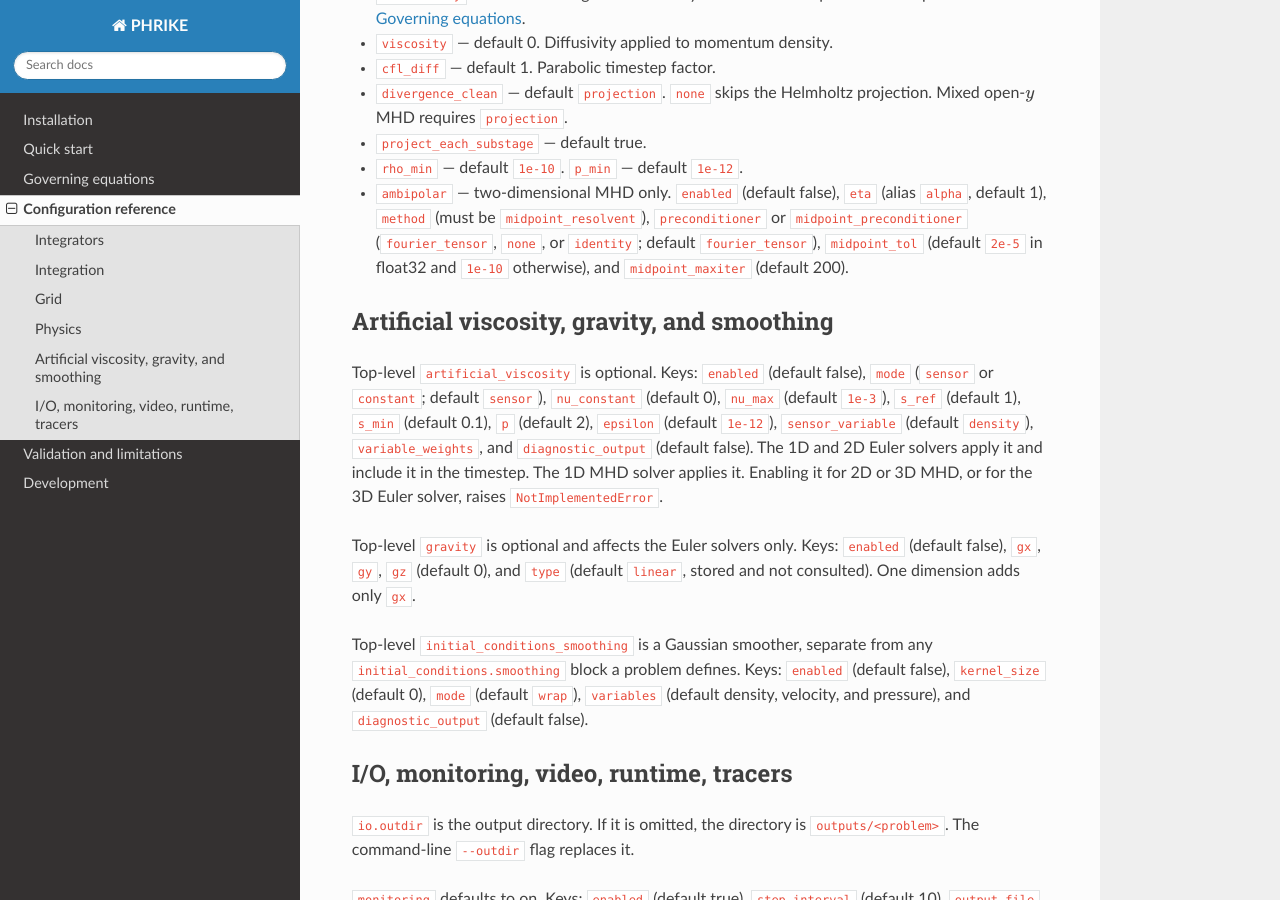
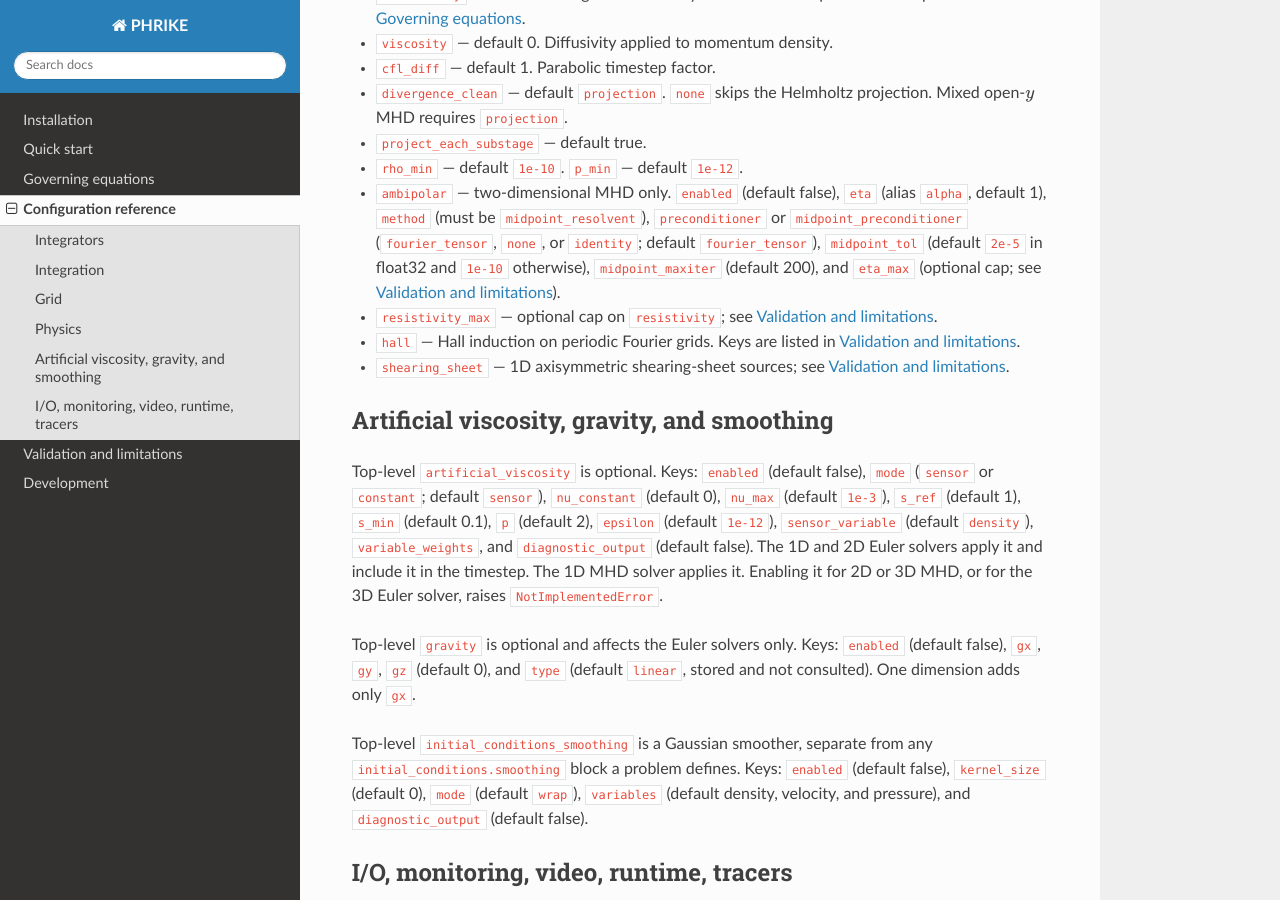
Before and after one commit to ermoseley/phrike, a Sphinx documentation site: the page built from docs/configuration.rst, in a window 1280 px wide and 900 px high, scrolled down 3054 px. Built offline with Sphinx 7.4.7 and the Read the Docs theme 3.1.0, drawn with Linux system fonts in a browser that asks for light colours; some of the changed text lies outside the part shown.

Commit message:
Adapt Hall to upstream configuration key checks

```diff
--- a/docs/configuration.rst
+++ b/docs/configuration.rst
@@ -96,7 +96,7 @@ and the nested value is non-empty.
      - Fixed scheme used only when adaptive stepping was requested
        with ``rk2`` or ``rk4``. Must itself be ``rk2`` or ``rk4``.
 
-Ambipolar diffusion rejects an enabled adaptive block.
+Ambipolar diffusion and the Hall term reject an enabled adaptive block.
 
 Integration
 -----------
@@ -183,8 +183,13 @@ solver. Keys, all optional:
   ``midpoint_resolvent``), ``preconditioner`` or
   ``midpoint_preconditioner`` (``fourier_tensor``, ``none``, or
   ``identity``; default ``fourier_tensor``), ``midpoint_tol`` (default
-  ``2e-5`` in float32 and ``1e-10`` otherwise), and ``midpoint_maxiter``
-  (default 200).
+  ``2e-5`` in float32 and ``1e-10`` otherwise), ``midpoint_maxiter``
+  (default 200), and ``eta_max`` (optional cap; see :doc:`validation`).
+* ``resistivity_max`` — optional cap on ``resistivity``; see :doc:`validation`.
+* ``hall`` — Hall induction on periodic Fourier grids. Keys are listed in
+  :doc:`validation`.
+* ``shearing_sheet`` — 1D axisymmetric shearing-sheet sources; see
+  :doc:`validation`.
 
 Artificial viscosity, gravity, and smoothing
 --------------------------------------------
```
Also changed, not shown: 5 other files.
